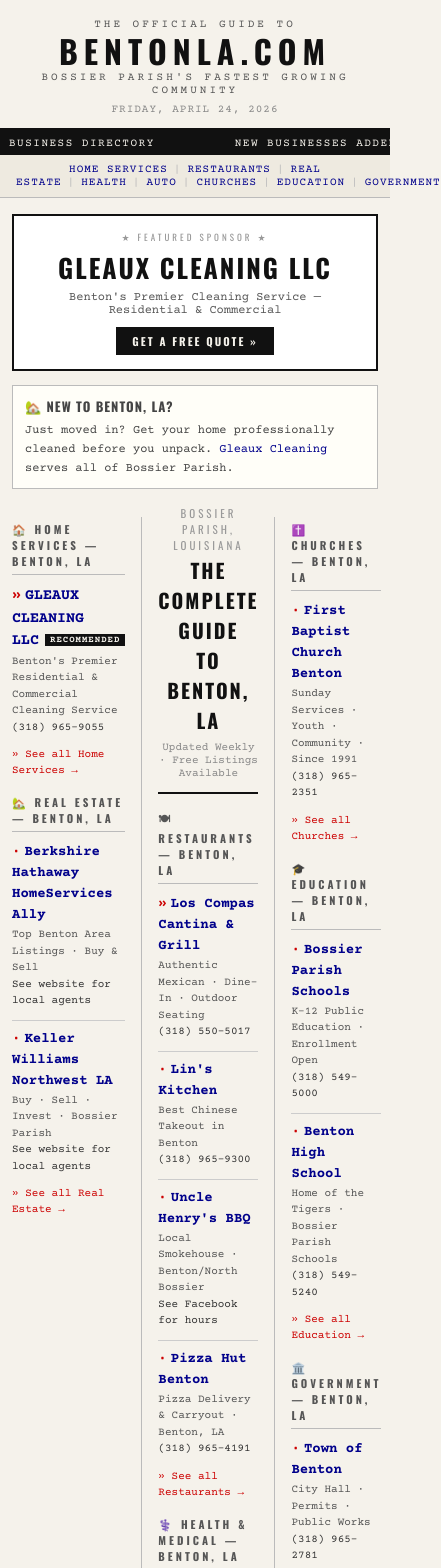
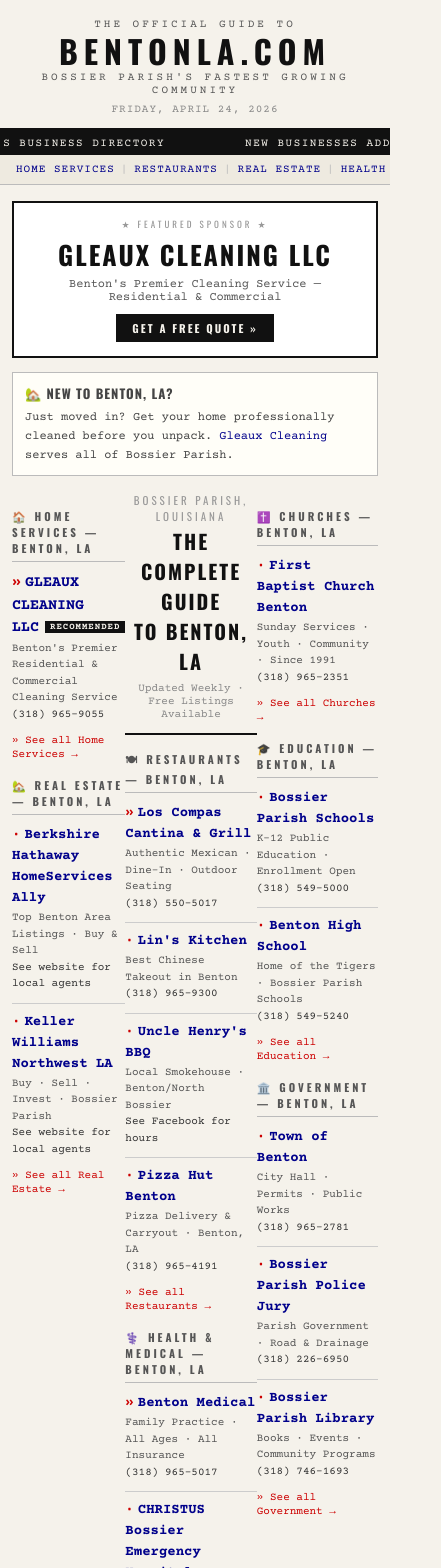
Before and after one commit to timjurj/bentonla-next, a Next.js app: page / in a window 390 px wide. Shown: the top 1568 px of the page, 441 px wide, since content can reach past the window. Built offline with nearby package versions, Linux system fonts and the light colour scheme.

Commit message:
mobile responsive fixes

```diff
--- a/src/app/globals.css
+++ b/src/app/globals.css
@@ -51,3 +51,14 @@ a:visited {
 .oswald {
   font-family: 'Oswald', sans-serif;
 }
+
+/* Mobile */
+@media (max-width: 680px) {
+  html { font-size: 13px; }
+
+  /* Featured sponsor block */
+  .featured-sponsor { padding: 12px 10px !important; }
+
+  /* Category/business pages */
+  .page-main { padding: 16px 12px 40px !important; }
+}
--- a/src/app/page.tsx
+++ b/src/app/page.tsx
@@ -169,17 +169,28 @@ export default function HomePage() {
           serves all of Bossier Parish.
         </div>
 
-        {/* 3 column grid */}
-        <div style={{
-          display: "grid",
-          gridTemplateColumns: "1fr 1px 1fr 1px 1fr",
-          gap: 0,
-        }}>
-          <div style={{ padding: "0 16px 16px 0" }}>
+        {/* Responsive grid */}
+        <style>{`
+          .main-grid {
+            display: grid;
+            grid-template-columns: 1fr 1px 1fr 1px 1fr;
+          }
+          .col-divider { background: var(--border); margin: 12px 0; }
+          .col-1 { padding: 0 16px 16px 0; }
+          .col-2 { padding: 0 16px; }
+          .col-3 { padding: 0 0 16px 16px; }
+          @media (max-width: 680px) {
+            .main-grid { grid-template-columns: 1fr; }
+            .col-divider { display: none; }
+            .col-1, .col-2, .col-3 { padding: 0 0 8px 0; }
+          }
+        `}</style>
+        <div className="main-grid">
+          <div className="col-1">
             {col1Cats.map((s) => <ColSection key={s} catSlug={s} />)}
           </div>
-          <div style={{ background: "var(--border)", margin: "12px 0" }} />
-          <div style={{ padding: "0 16px" }}>
+          <div className="col-divider" />
+          <div className="col-2">
             <div style={{
               textAlign: "center",
               borderBottom: "2px solid #111",
@@ -214,8 +225,8 @@ export default function HomePage() {
               </Link>
             </div>
           </div>
-          <div style={{ background: "var(--border)", margin: "12px 0" }} />
-          <div style={{ padding: "0 0 16px 16px" }}>
+          <div className="col-divider" />
+          <div className="col-3">
             {col3Cats.map((s) => <ColSection key={s} catSlug={s} />)}
           </div>
         </div>
--- a/src/components/Masthead.tsx
+++ b/src/components/Masthead.tsx
@@ -82,6 +82,8 @@ export default function Masthead() {
         fontSize: 11,
         letterSpacing: "1px",
         textTransform: "uppercase",
+        overflowX: "auto",
+        whiteSpace: "nowrap",
       }}>
         {[
           { slug: "home-services", label: "Home Services" },
```
